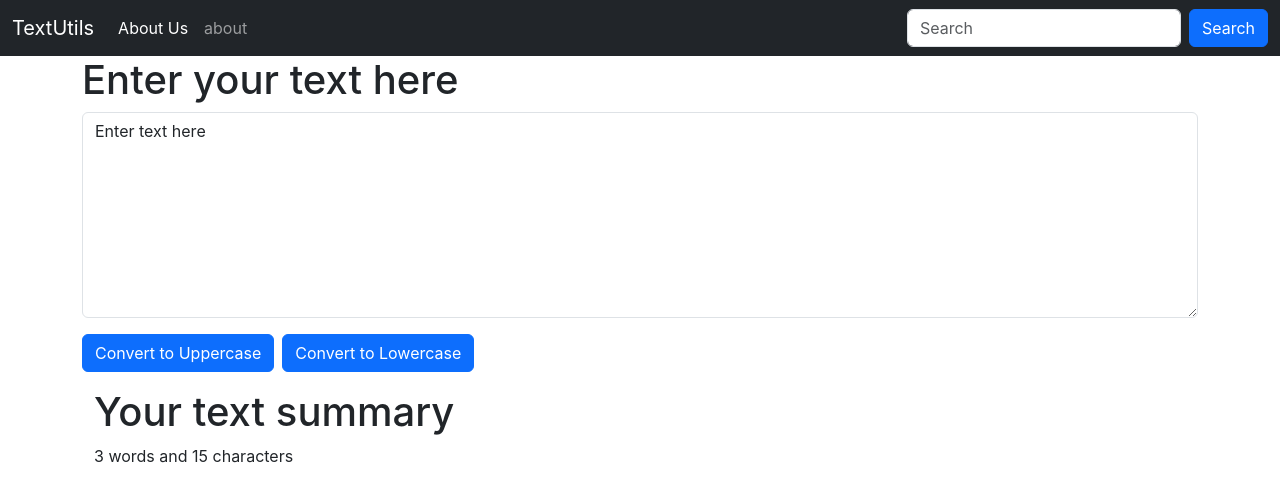
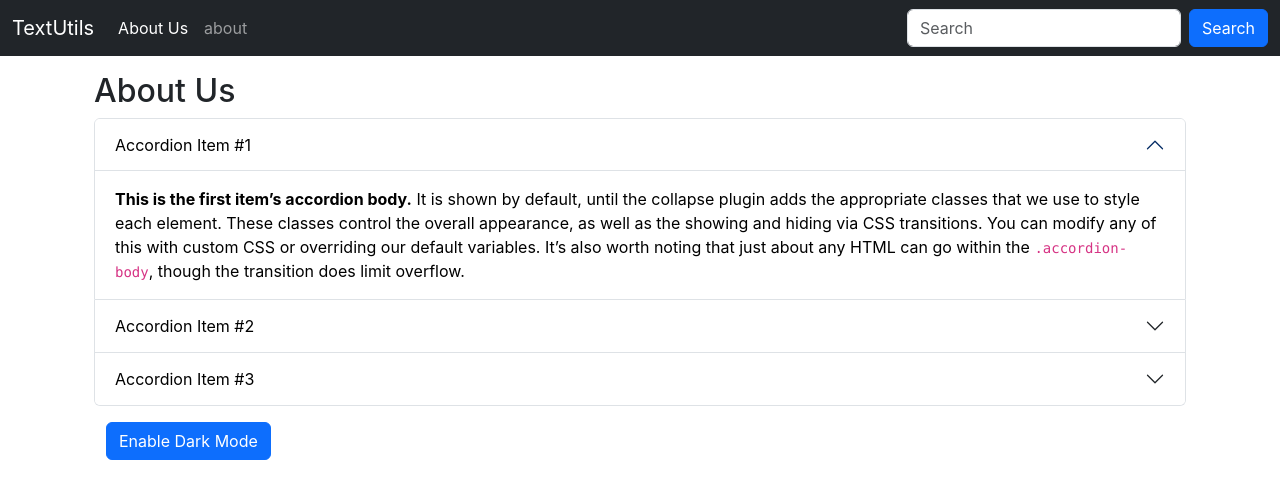
Before and after one commit to mukesh-kumar1983/TextUtils, a React (Create React App) app: page / in a window 1280 px wide. Shown: the top 502 px of the page. Built offline with nearby package versions, Linux system fonts and the light colour scheme.

Commit message:
video 11 completed

```diff
--- a/src/App.js
+++ b/src/App.js
@@ -2,6 +2,7 @@
 import './App.css';
 import Navbar from './components/Navbar';
 import TextForm from './components/TextForm';
+import About from './components/About';
 
 function App() {
   return (
@@ -9,8 +10,9 @@
 
     <Navbar title="TextUtils" aboutUs="About Us" />
 
-    <div className="container">
-    <TextForm heading="Enter your text here" />
+    <div className="container my-3">
+    {/* <TextForm heading="Enter your text here" />  */}
+    <About />
     </div>
     </>
   );
--- /dev/null
+++ b/src/components/About.js
@@ -0,0 +1,143 @@
+import React, {useState} from "react";
+
+export default function () {
+    // let myStyle={
+    //     color:'white',
+    //     backgroundColor:'black'
+    // }
+
+const[btnText, setBtnText]=useState("Enable Dark Mode")
+
+    const[myStyle, setMyStyle]=useState
+    ({
+        color:'black',
+        backgroundColor:'white'
+    })
+
+   const toggleStyle=()=>{
+
+        if(myStyle.color==='white'){
+            setMyStyle({
+                color:'black',
+                backgroundColor:'white',
+                border:'1px solid #ccc'
+            })
+
+            setBtnText("Enable Dark Mode")
+        }
+        else{
+            setMyStyle({
+                color:'white',
+                backgroundColor:'black',
+                border:'1px solid #ccc'
+            })
+
+            setBtnText("Enable Light Mode")
+        }
+    }
+
+  return (
+    <div className="container">
+      <h2>About Us</h2>
+
+      <div className="accordion" id="accordionExample" >
+        <div className="accordion-item" style={myStyle}>
+          <h2 className="accordion-header" >
+            <button
+              className="accordion-button"
+              type="button"
+              data-bs-toggle="collapse"
+              data-bs-target="#collapseOne"
+              aria-expanded="true"
+              aria-controls="collapseOne"
+              style={myStyle}
+            >
+              Accordion Item #1
+            </button>
+          </h2>
+          <div
+            id="collapseOne"
+            className="accordion-collapse collapse show"
+            data-bs-parent="#accordionExample"
+          >
+            <div className="accordion-body" style={myStyle}>
+              <strong>This is the first item’s accordion body.</strong> It is
+              shown by default, until the collapse plugin adds the appropriate
+              classes that we use to style each element. These classes control
+              the overall appearance, as well as the showing and hiding via CSS
+              transitions. You can modify any of this with custom CSS or
+              overriding our default variables. It’s also worth noting that just
+              about any HTML can go within the <code>.accordion-body</code>,
+              though the transition does limit overflow.
+            </div>
+          </div>
+        </div>
+        <div className="accordion-item">
+          <h2 className="accordion-header">
+            <button
+              className="accordion-button collapsed"
+              type="button"
+              data-bs-toggle="collapse"
+              data-bs-target="#collapseTwo"
+              aria-expanded="false"
+              aria-controls="collapseTwo"
+              style={myStyle}
+            >
+              Accordion Item #2
+            </button>
+          </h2>
+          <div
+            id="collapseTwo"
+            className="accordion-collapse collapse"
+            data-bs-parent="#accordionExample"
+          >
+            <div className="accordion-body" style={myStyle}>
+              <strong>This is the second item’s accordion body.</strong> It is
+              hidden by default, until the collapse plugin adds the appropriate
+              classes that we use to style each element. These classes control
+              the overall appearance, as well as the showing and hiding via CSS
+              transitions. You can modify any of this with custom CSS or
+              overriding our default variables. It’s also worth noting that just
+              about any HTML can go within the <code>.accordion-body</code>,
+              though the transition does limit overflow.
+            </div>
+          </div>
+        </div>
+        <div className="accordion-item">
+          <h2 className="accordion-header">
+            <button
+              className="accordion-button collapsed"
+              type="button"
+              data-bs-toggle="collapse"
+              data-bs-target="#collapseThree"
+              aria-expanded="false"
+              aria-controls="collapseThree"
+              style={myStyle}
+            >
+              Accordion Item #3
+            </button>
+          </h2>
+          <div
+            id="collapseThree"
+            className="accordion-collapse collapse"
+            data-bs-parent="#accordionExample"
+          >
+            <div className="accordion-body" style={myStyle}>
+              <strong>This is the third item’s accordion body.</strong> It is
+              hidden by default, until the collapse plugin adds the appropriate
+              classes that we use to style each element. These classes control
+              the overall appearance, as well as the showing and hiding via CSS
+              transitions. You can modify any of this with custom CSS or
+              overriding our default variables. It’s also worth noting that just
+              about any HTML can go within the <code>.accordion-body</code>,
+              though the transition does limit overflow.
+            </div>
+          </div>
+        </div>
+      </div>
+      <div className="container my-3">
+        <button  onClick={toggleStyle} className="btn btn-primary">{btnText}</button>
+      </div>
+    </div>
+  );
+}
--- a/src/components/TextForm.js
+++ b/src/components/TextForm.js
@@ -28,7 +28,7 @@
       <textarea
         className="form-control"
         id="exampleFormControlTextarea1"
-        rows="8"
+        rows="3"
         value={text}
         onChange={handleOnChange}
       ></textarea>
```
